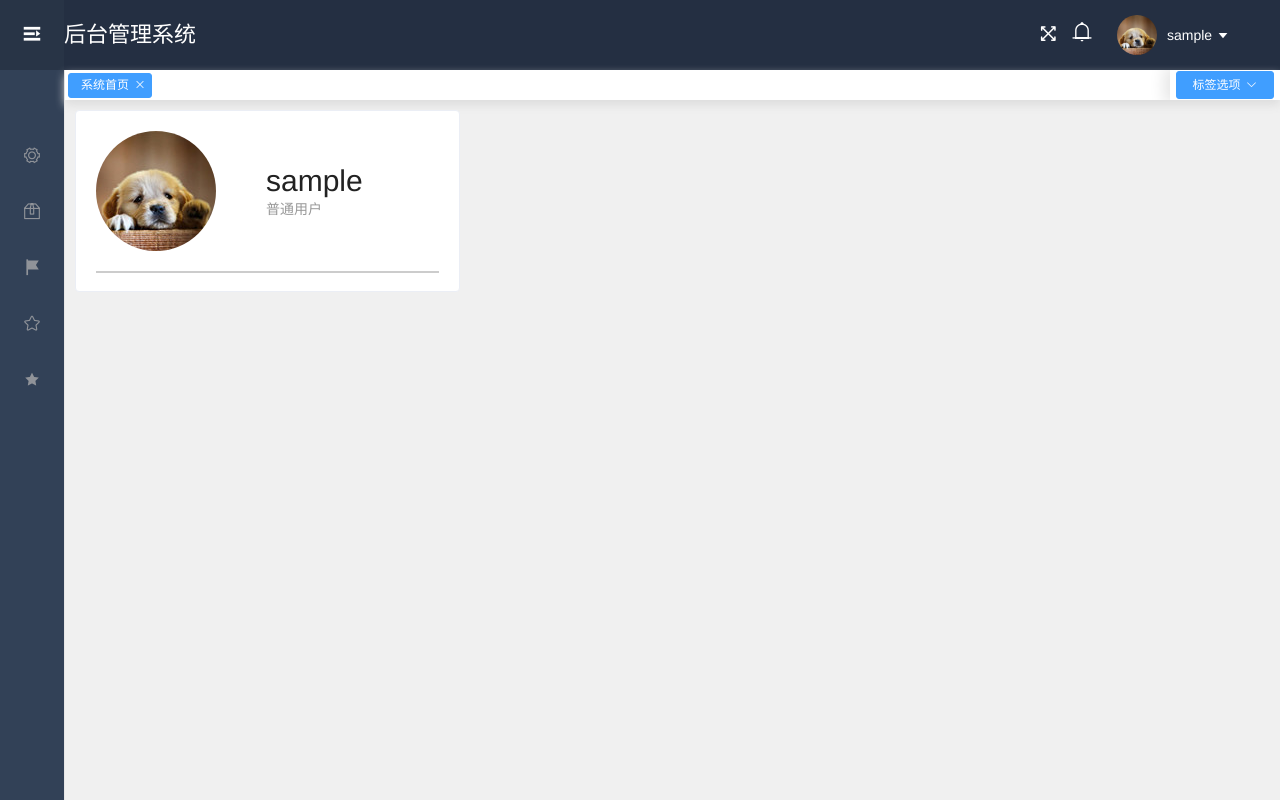
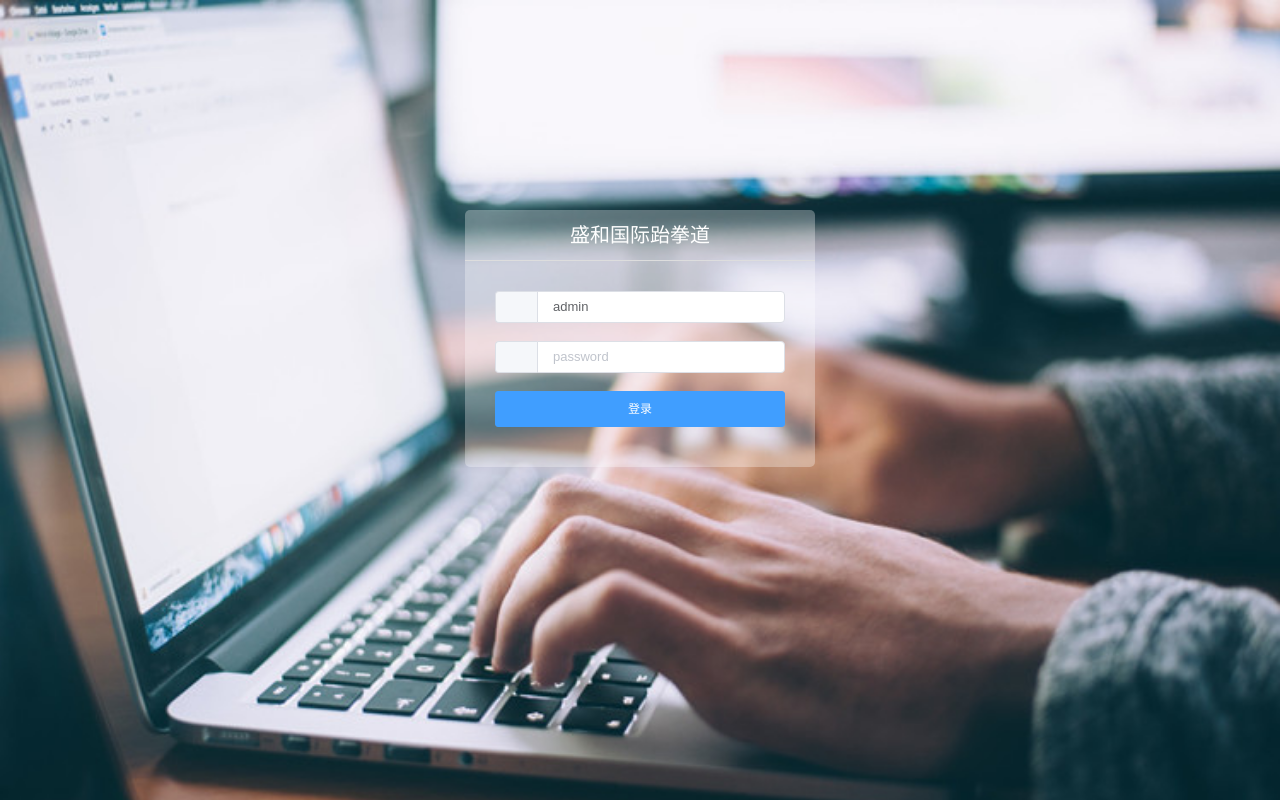
Before and after one commit to zoanun/shenghe, a Vue app in the folder shenghe_frontend/: page /#/login in a window 1280 px wide. Before the commit this address led to /dashboard#/login. Built offline with nearby package versions, Linux system fonts and the light colour scheme; sample sign-in values are in the browser's storage; the HTML template or start-up script is replaced by a standard one; what vue-print-nb would draw is missing.

Commit message:
体测报告第二版

```diff
--- a/shenghe_frontend/src/components/bodyExam/Report.vue
+++ b/shenghe_frontend/src/components/bodyExam/Report.vue
@@ -152,7 +152,6 @@
             memberId: this.memberId
           }
         }).then(result => {
-          console.log(result);
           this.reportData = result;
           this.height = result.currentTest.find(test=>test.name === '身高').score + ' cm';
           this.weight = result.currentTest.find(test=>test.name === '体重').score + ' kg';
--- a/shenghe_frontend/src/components/page/Login.vue
+++ b/shenghe_frontend/src/components/page/Login.vue
@@ -50,11 +50,10 @@
           if (valid) {
             this.$message.success('登录成功');
             localStorage.setItem('ms_username', this.param.username);
-            localStorage.setItem('backendContextPath', 'http://localhost');
+            localStorage.setItem('backendContextPath', 'http://47.98.182.195');
             this.$router.push('/');
           } else {
             this.$message.error('请输入账号和密码');
-            console.log('error submit!!');
             return false;
           }
         });
--- a/shenghe_frontend/src/router/index.js
+++ b/shenghe_frontend/src/router/index.js
@@ -4,7 +4,7 @@ import Router from 'vue-router';
 Vue.use(Router);
 
 export default new Router({
-    mode: 'history',
+    // mode: 'history',
     routes: [
         {
             path: '/',
--- a/shenghe_frontend/src/utils/request.js
+++ b/shenghe_frontend/src/utils/request.js
@@ -9,7 +9,7 @@ service.interceptors.request.use(
         return config;
     },
     error => {
-        console.log(error);
+        // console.log(error);
         return Promise.reject();
     }
 );
@@ -19,12 +19,12 @@ service.interceptors.response.use(
         if (response.status === 200) {
             return response.data;
         } else {
-            console.log('发生' + response.status + '错误.');
+            // console.log('发生' + response.status + '错误.');
             Promise.reject();
         }
     },
     error => {
-        console.log(error);
+        // console.log(error);
         return Promise.reject();
     }
 );
```
Also changed, not shown: 1 other file (tests, documents, lock files or other folders).
